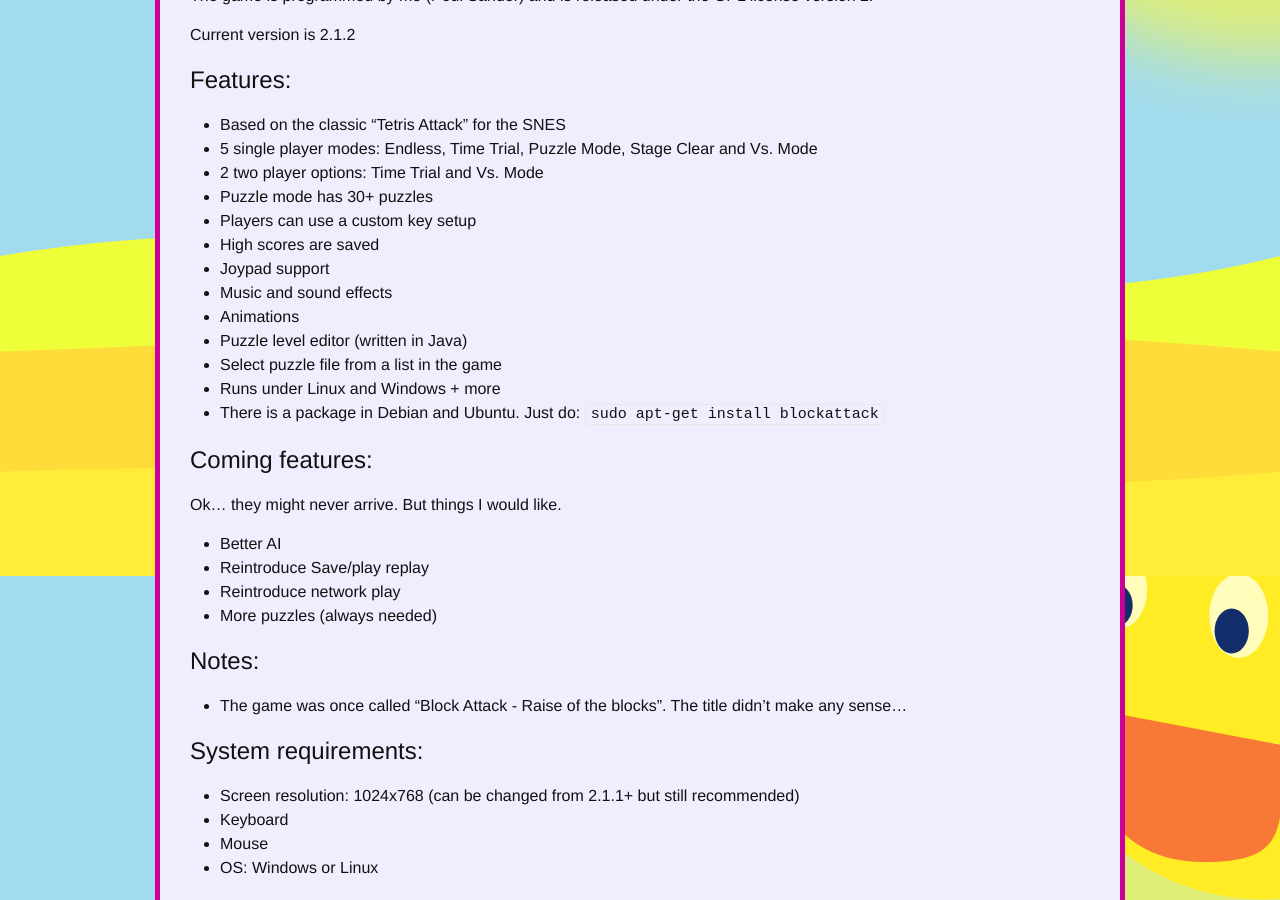
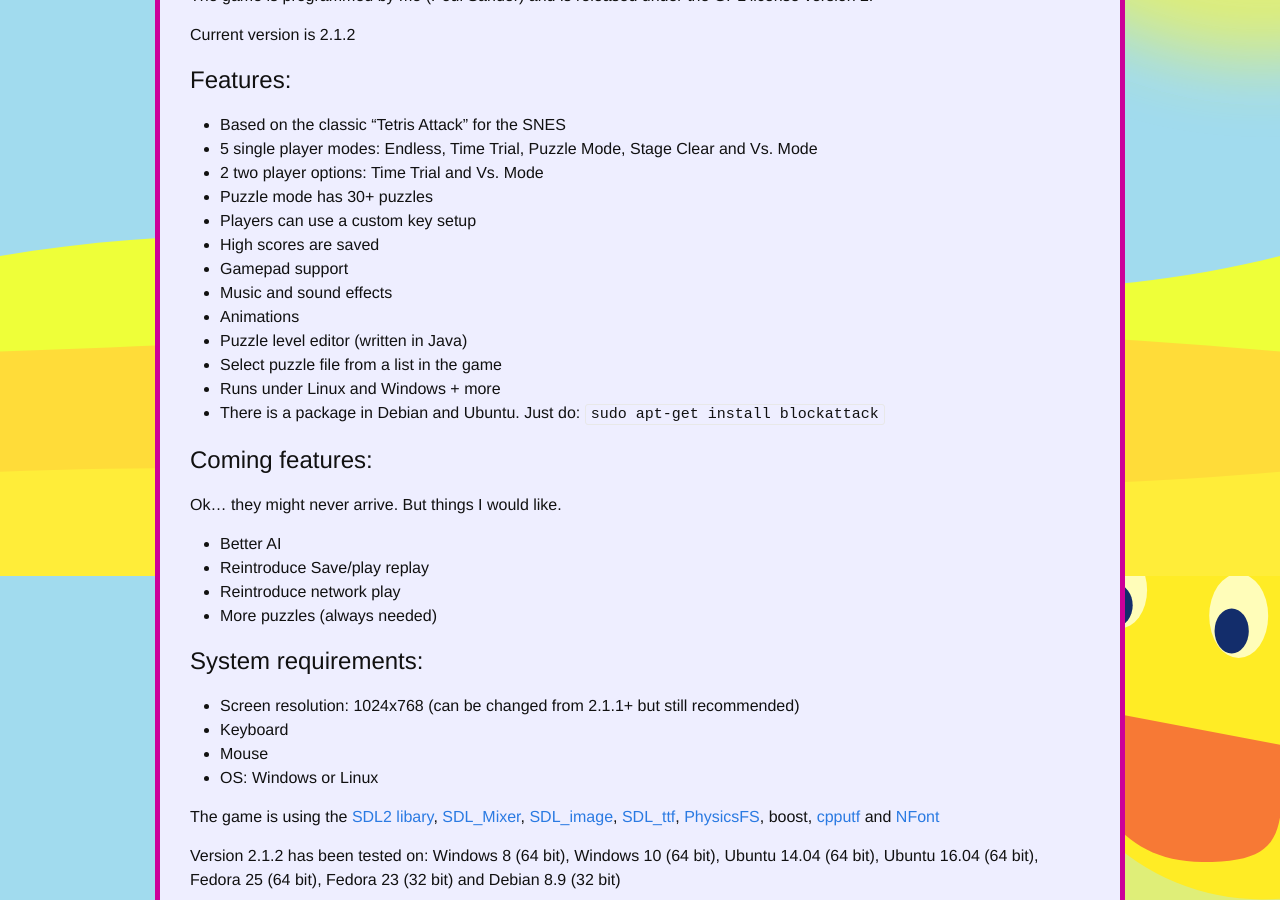
Before and after one commit to blockattack/blockattack-www, a Jekyll site: the page built from thegame.md, in a window 1280 px wide and 900 px high, scrolled down 384 px. Built offline with Jekyll 4.4.1, drawn with Linux system fonts in a browser that asks for light colours; comment, search, counter and statistics services are not loaded.

Commit message:
Removed notes that are now so old that you can find hardly any reference to it. Also replaced "joypad" with the more modern "gamepad"

```diff
--- a/thegame.md
+++ b/thegame.md
@@ -22,7 +22,7 @@
   * Puzzle mode has 30+ puzzles
   * Players can use a custom key setup
   * High scores are saved
-  * Joypad support
+  * Gamepad support
   * Music and sound effects
   * Animations
   * Puzzle level editor (written in Java)
@@ -37,10 +37,6 @@
   * Reintroduce Save/play replay
   * Reintroduce network play
   * More puzzles (always needed)
-
-# Notes:
-
-  * The game was once called "Block Attack - Raise of the blocks". The title didn't make any sense...
 
 # System requirements:
 
```
